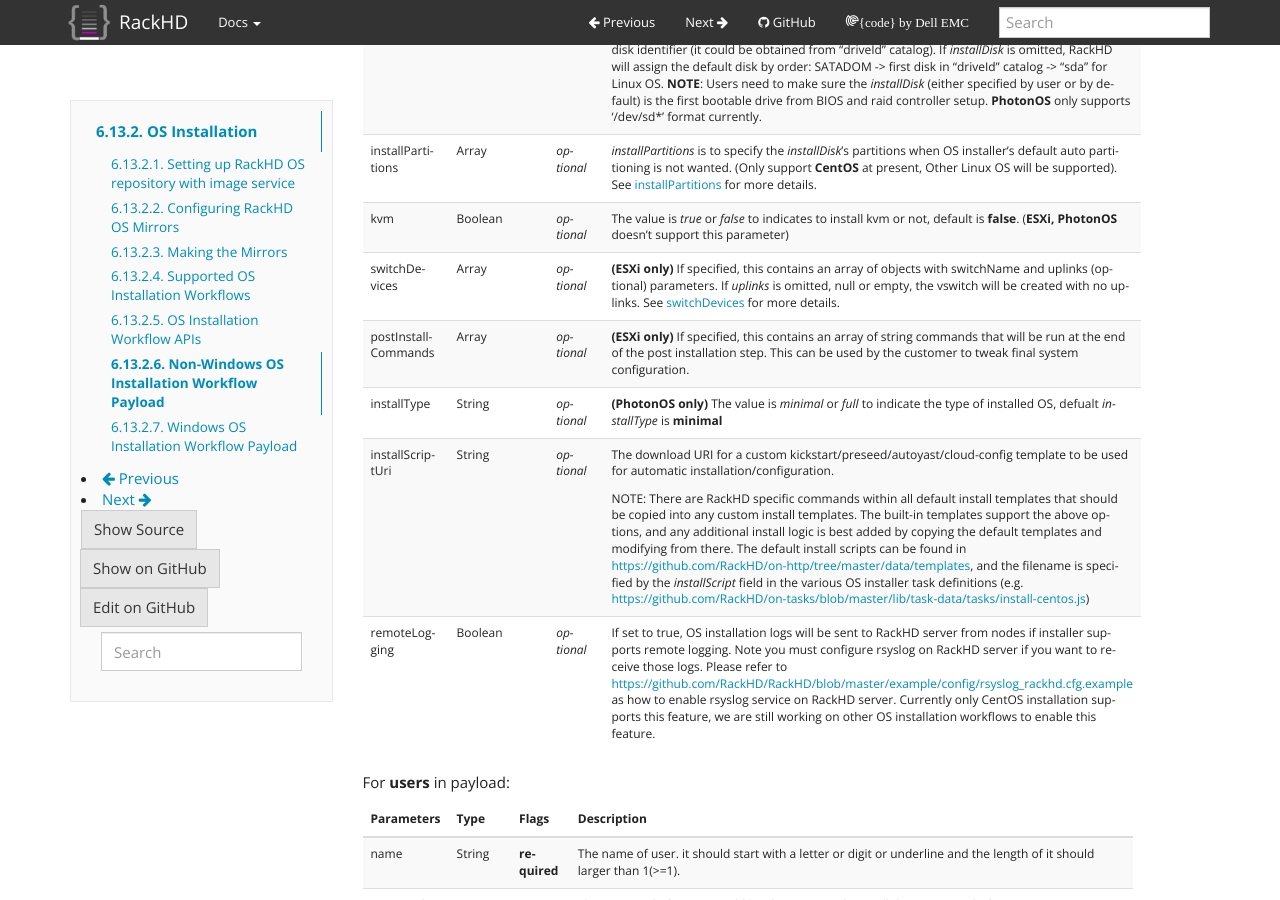
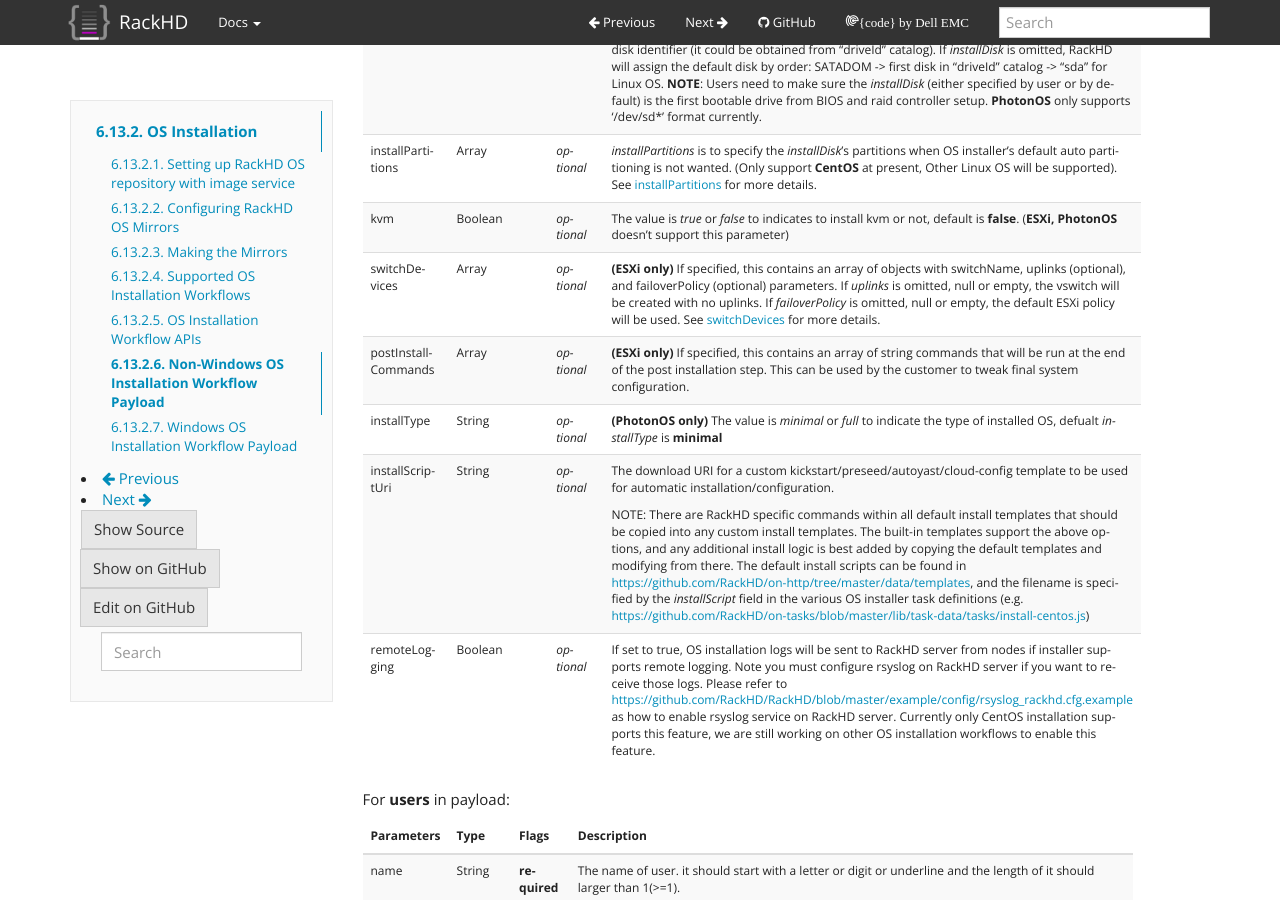
Before and after one commit to RackHD/docs, a Sphinx documentation site: the page built from docs/rackhd/install_os.rst, in a window 1280 px wide and 900 px high, scrolled down 7057 px. Built offline with Sphinx 7.4.7, drawn with Linux system fonts in a browser that asks for light colours; some of the changed text lies outside the part shown.

Commit message:
Updated documents to reflect ESXi Payload Updates

```diff
--- a/docs/rackhd/install_os.rst
+++ b/docs/rackhd/install_os.rst
@@ -247,7 +247,7 @@
 installDisk         String/Number    *optional*   *installDisk* is to specify the target disk which the OS will be installed on. It can be a string or a number. **For string**, it is a disk path that the OS can recongize, its format varies with OS. For example, "/dev/sda" or "/dev/disk/by-id/scsi-36001636121940cc01df404d80c1e761e" for CentOS/RHEL, "t10.ATA_____SATADOM2DSV_3SE__________________________20130522AA0990120088" or "naa.6001636101840bb01df404d80c2d76fe" or "mpx.vmhba1:C0:T1:L0" or "vml.0000000000766d686261313a313a30" for ESXi. **For number**, it is a RackHD generated disk identifier (it could be obtained from "driveId" catalog). If *installDisk* is omitted, RackHD will assign the default disk by order: SATADOM -> first disk in "driveId" catalog -> "sda" for Linux OS. **NOTE**: Users need to make sure the *installDisk* (either specified by user or by default) is the first bootable drive from BIOS and raid controller setup. **PhotonOS** only supports '/dev/sd*' format currently.
 installPartitions   Array            *optional*   *installPartitions* is to specify the *installDisk*'s partitions when OS installer's default auto partitioning is not wanted. (Only support **CentOS** at present, Other Linux OS will be supported). See installPartitions_ for more details.
 kvm                 Boolean          *optional*   The value is *true* or *false* to indicates to install kvm or not, default is **false**. (**ESXi, PhotonOS** doesn't support this parameter)
-switchDevices       Array            *optional*   **(ESXi only)** If specified, this contains an array of objects with switchName and uplinks (optional) parameters. If *uplinks* is omitted, null or empty, the vswitch will be created with no uplinks. See switchDevices_ for more details.
+switchDevices       Array            *optional*   **(ESXi only)** If specified, this contains an array of objects with switchName, uplinks (optional), and failoverPolicy (optional) parameters. If *uplinks* is omitted, null or empty, the vswitch will be created with no uplinks. If *failoverPolicy* is omitted, null or empty, the default ESXi policy will be used. See switchDevices_ for more details.
 postInstallCommands Array            *optional*   **(ESXi only)** If specified, this contains an array of string commands that will be run at the end of the post installation step.  This can be used by the customer to tweak final system configuration.
 installType         String           *optional*   **(PhotonOS only)** The value is *minimal* or *full* to indicate the type of installed OS, defualt *installType* is **minimal**
 installScriptUri    String           *optional*   The download URI for a custom kickstart/preseed/autoyast/cloud-config template to be used for automatic installation/configuration.
@@ -314,12 +314,13 @@
 
 For **switchDevices** **(ESXi only)** in payload:
 
-=========== ======== ============ ============================================
-Parameters  Type     Flags        Description
-=========== ======== ============ ============================================
-switchName  String   **required** The name of the vswitch
-uplinks     String   *optional*   The array of vmnic# devices or MAC address to set as the uplinks.(Ex: uplinks: ["vmnic0", "2c:60:0c:ad:d5:ba"]). If an uplink is attached to a vSwitch, it will be removed from the old vSwitch before being added to the vSwitch named by 'switchName'.
-=========== ======== ============ ============================================
+============== ======== ============ ============================================
+Parameters     Type     Flags        Description
+============== ======== ============ ============================================
+switchName     String   **required** The name of the vswitch
+uplinks        String   *optional*   The array of vmnic# devices or MAC address to set as the uplinks.(Ex: uplinks: ["vmnic0", "2c:60:0c:ad:d5:ba"]). If an uplink is attached to a vSwitch, it will be removed from the old vSwitch before being added to the vSwitch named by 'switchName'.
+failoverPolicy String   *optional*   This can be one of the following options: explicit: Always use the highest order uplink from the list of active adapters which pass failover criteria. iphash: Route based on hashing the src and destination IP addresses mac: Route based on the MAC address of the packet source. portid: Route based on the originating virtual port ID.
+============== ======== ============ ============================================
 
 Windows OS Installation Workflow Payload
 ^^^^^^^^^^^^^^^^^^^^^^^^^^^^^^^^^^^^^^^^^
```
